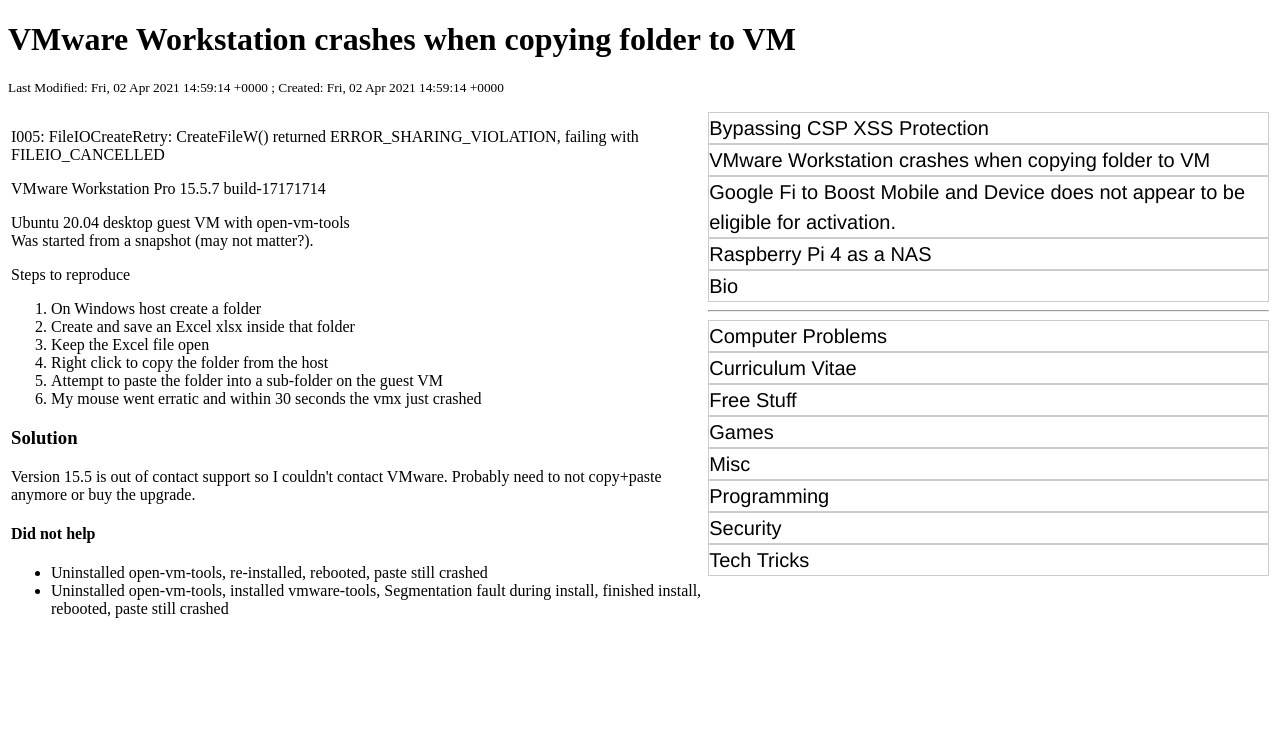
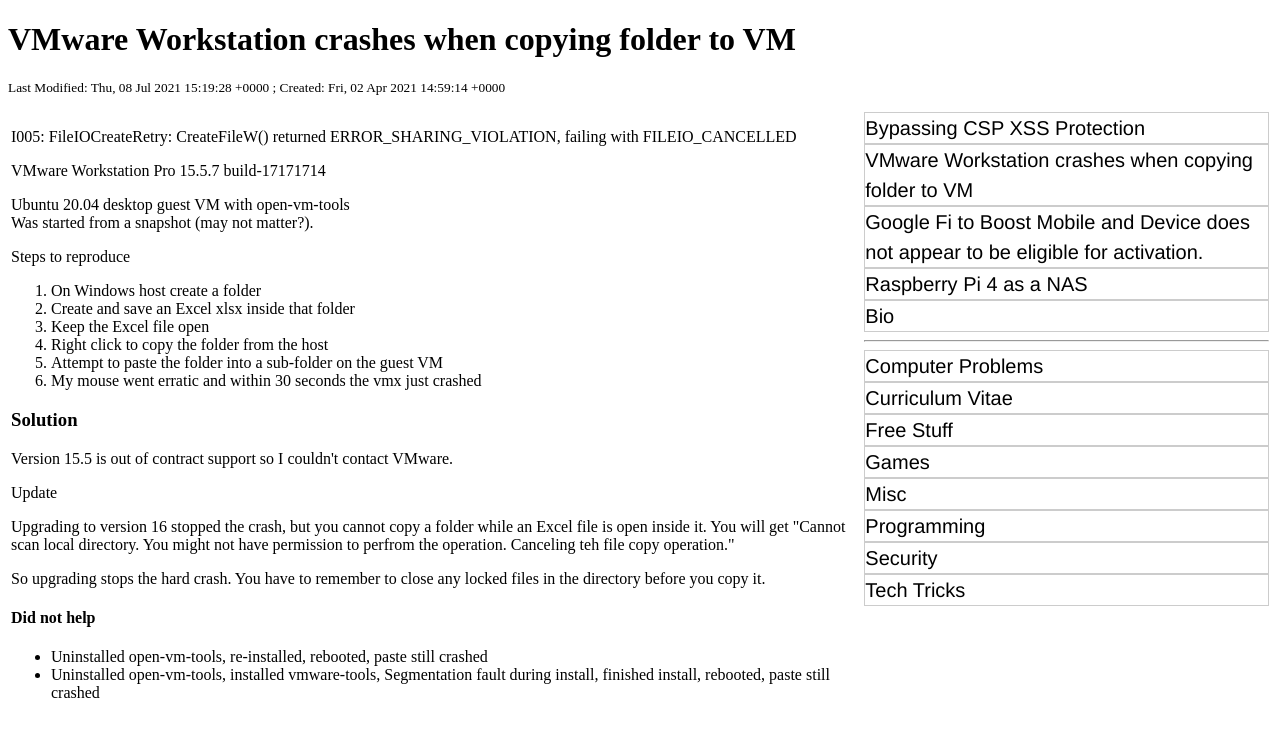
Before and after one commit to rbeede/rbeede.github.io, a Jekyll site: the page built from _posts/2021-04-02-vmware_workstation_crashes_when_copying_folder_to_vm.html, in a window 1280 px wide. Shown: the top 737 px of the page. Built offline with Jekyll 4.4.1, drawn with Linux system fonts in a browser that asks for light colours.

Commit message:
Added resolution update

```diff
--- a/_posts/2021-04-02-vmware_workstation_crashes_when_copying_folder_to_vm.html
+++ b/_posts/2021-04-02-vmware_workstation_crashes_when_copying_folder_to_vm.html
@@ -34,7 +34,19 @@
 <h3>Solution</h3>
 
 <p>
-Version 15.5 is out of contact support so I couldn't contact VMware. Probably need to not copy+paste anymore or buy the upgrade.
+Version 15.5 is out of contract support so I couldn't contact VMware.
+</p>
+
+<p>
+Update
+</p>
+
+<p>
+Upgrading to version 16 stopped the crash, but you cannot copy a folder while an Excel file is open inside it. You will get "Cannot scan local directory. You might not have permission to perfrom the operation. Canceling teh file copy operation."
+</p>
+
+<p>
+So upgrading stops the hard crash. You have to remember to close any locked files in the directory before you copy it.
 </p>
 
 <h4>Did not help</h4>
```
Also changed, not shown: other parts of _posts/2021-04-02-vmware_workstation_crashes_when_copying_folder_to_vm.html (+1 -1 lines).
